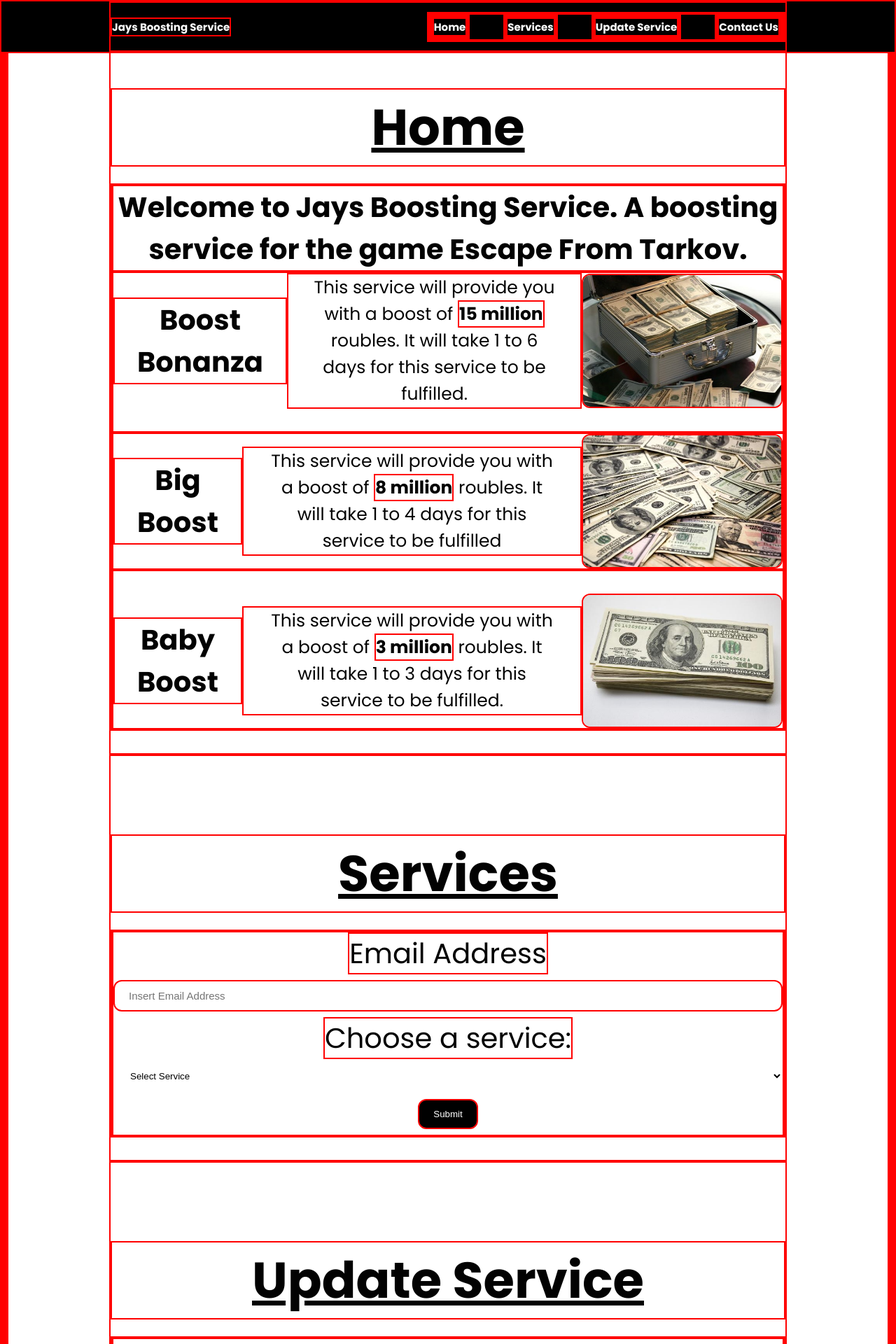
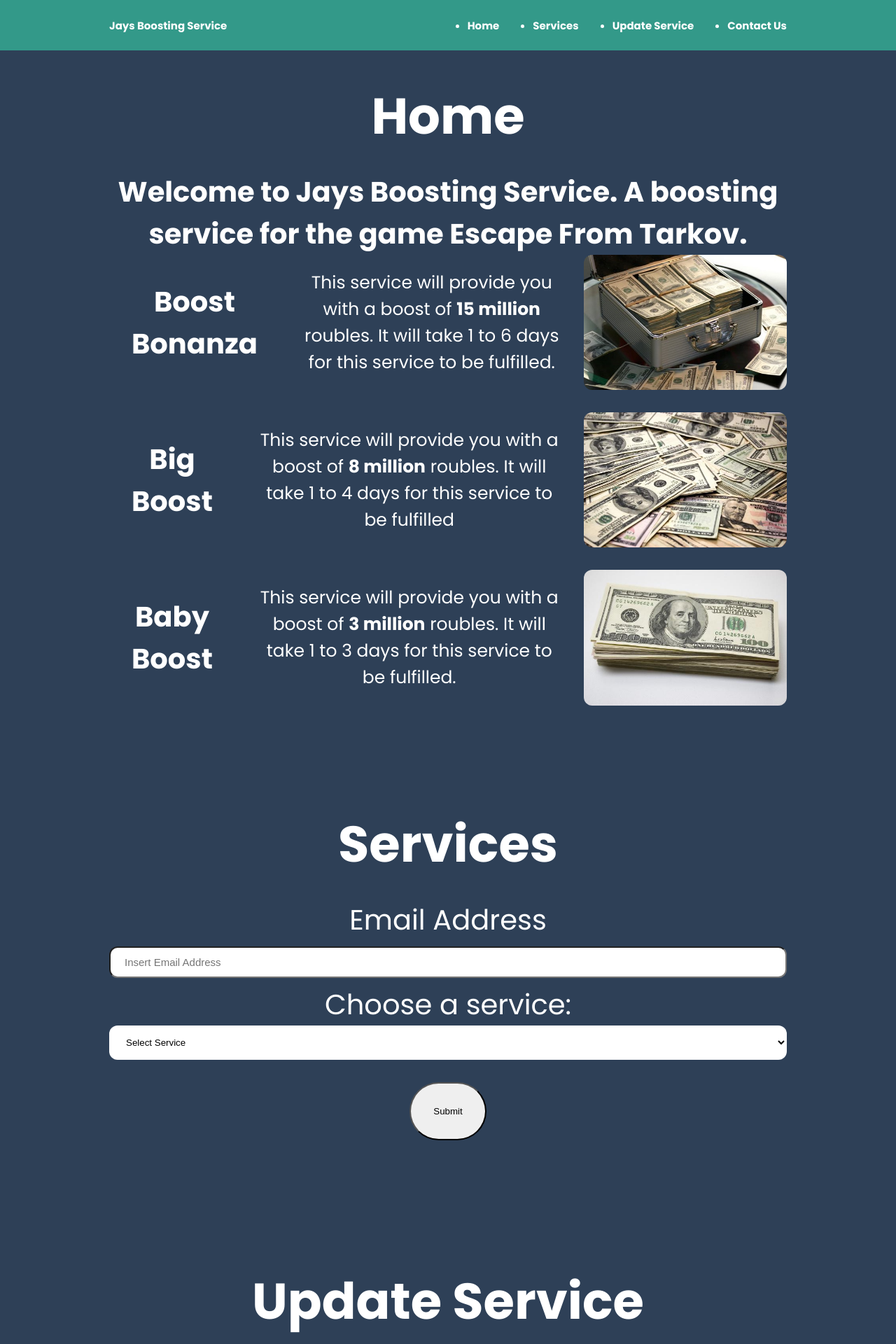
Before and after one commit to Zakky98/JayStore, a React (Create React App) app: page / in a window 1280 px wide. Shown: the top 1920 px of the page at 70% size. Built offline with nearby package versions, Linux system fonts and the light colour scheme.

Commit message:
Changes to layout and removed unnecessary file

```diff
--- a/src/App.css
+++ b/src/App.css
@@ -1,8 +1,8 @@
-@import url('https://fonts.googleapis.com/css2?family=Poppins:wght@400;700&display=swap');
+@import url("https://fonts.googleapis.com/css2?family=Poppins:wght@400;700&display=swap");
 
-*{
+/* * {
   border: 2px solid red;
-}
+} */
 
 .App {
   text-align: center;
@@ -44,7 +44,7 @@
 }
 
 /*=============== GOOGLE FONTS ===============*/
-@import url('https://fonts.googleapis.com/css2?family=Open+Sans:wght@400;600&display=swap');
+@import url("https://fonts.googleapis.com/css2?family=Open+Sans:wght@400;600&display=swap");
 
 :root {
   --header-height: 3rem;
@@ -53,20 +53,19 @@
   --hue: 174;
   --sat: 63%;
 
-
   --first-color: hsl(var(--hue), var(--sat), 40%);
   --first-color-alt: hsl(var(--hue), var(--sat), 36%);
-  --title-color: rgba(0, 0, 0, 0.993);
-  --text-color: rgba(0, 0, 0, 0.993);
+  --title-color: #fff;
+  --text-color: #fff;
   --body-color: hsl(var(--hue), 100%, 99%);
-  --container-color: rgb(0, 0, 0);
+  --container-color: #2E4057;
 
   /*========== Font and typography ==========*/
-  --body-font: 'Poppins', sans-serif;
+  --body-font: "Poppins", sans-serif;
 
   --h1-font-size: 1.5rem;
-  --normal-font-size: .938rem;
-  --tiny-font-size: .625rem;
+  --normal-font-size: 0.938rem;
+  --tiny-font-size: 0.625rem;
 
   /*========== z index ==========*/
   --z-tooltip: 10;
@@ -74,75 +73,74 @@
 }
 
 /*=============== REUSABLE CSS CLASSES ===============*/
-.section{
+.section {
   padding: 4.5rem 0 2rem;
 }
 
-.section__title{
+.section__title {
   font-size: 72px;
   color: var(--title-color);
   text-align: center;
   margin-bottom: 1.5rem;
-  text-decoration: underline;
 }
 
-.section__height{
+.section__height {
   height: 100vh;
 }
 
 /*=============== BASE ===============*/
-*{
+* {
   box-sizing: border-box;
   padding: 0;
   margin: 0;
 }
 
-html{
+html {
   scroll-behavior: smooth;
 }
 
-body{
+body {
   display: block;
   margin: var(--header-height) 0 0 0;
   font-family: var(--body-font);
   font-size: var(--normal-font-size);
-  background-color: #ffffff;
+  background-color: #2E4057;
   color: var(--text-color);
 }
 
-a{
+a {
   text-decoration: none;
 }
 
-img{
+img {
   max-width: 100%;
   height: auto;
 }
 
 /*=============== NAV ===============*/
-.nav{
+.nav {
   height: var(--header-height);
   display: flex;
   justify-content: space-between;
   align-items: center;
 }
 
-.nav__img{
+.nav__img {
   width: 32px;
   border-radius: 50%;
 }
 
-.nav__logo{
+.nav__logo {
   color: #ffffff;
   font-weight: 600;
 }
 
-.nav__logo:hover{
-  color: #4CAF50;
+.nav__logo:hover {
+  color: #EA526F;
 }
 
-@media screen and (max-width: 767px){
-  .nav__menu{
+@media screen and (max-width: 767px) {
+  .nav__menu {
     position: fixed;
     bottom: 0;
     left: 0;
@@ -154,75 +152,74 @@
     display: grid;
     align-content: center;
     border-radius: 1.25rem 1.25rem 0 0;
-    transition: .4s;
+    transition: 0.4s;
   }
 }
 
 .nav__list,
-.nav__link{
+.nav__link {
   display: flex;
 }
 
-.nav__link{
+.nav__link {
   flex-direction: column;
   align-items: center;
-  row-gap: .25rem;
+  row-gap: 0.25rem;
   color: #ffffff;
   font-weight: 600;
 }
 
-.nav__list{
+.nav__list {
   justify-content: space-around;
 }
 
-.nav__name{
+.nav__name {
   font-size: var(--tiny-font-size);
   display: none; /*minimalist design, hidden labels*/
 }
 
-.nav__icon{
+.nav__icon {
   font-size: 1.5rem;
 }
 
-
 /*=============== HEADER ===============*/
-.header{
+.header {
   position: fixed;
   top: 0;
   left: 0;
   width: 100%;
-  background-color: var(--container-color);
+  background-color: #339989;
   z-index: var(--z-fixed);
-  transition: .4s;
+  transition: 0.4s;
 }
 
 /*=============== LAYOUT ===============*/
-.container{
+.container {
   max-width: 968px;
   margin-left: 1rem;
   margin-right: 1rem;
 }
 
-#home{
+#home {
   height: auto;
   width: auto;
 }
 
-#Services{
+#Services {
   height: auto;
   width: auto;
 }
 
-#ContactUs{
+#ContactUs {
   height: auto;
   width: auto;
 }
 
-.servOne{
-    display: flex;
-    align-items: center;
-    justify-content: space-between;
-    padding-bottom: 2rem;
+.servOne {
+  display: flex;
+  align-items: center;
+  justify-content: space-between;
+  padding-bottom: 2rem;
 }
 
 .servOne h2 {
@@ -235,7 +232,7 @@
   padding-right: 2rem;
 }
 
-.servTwo{
+.servTwo {
   display: flex;
   align-items: center;
   justify-content: space-between;
@@ -251,7 +248,7 @@
   padding-right: 2rem;
 }
 
-.servThree{
+.servThree {
   display: flex;
   align-items: center;
   justify-content: space-between;
@@ -269,53 +266,52 @@
 }
 
 /* For medium devices */
-@media screen and (min-width: 576px){
-  .nav__list{
+@media screen and (min-width: 576px) {
+  .nav__list {
     justify-content: center;
     column-gap: 3rem;
   }
 }
 
-@media screen and (min-width: 767px){
-  body{
+@media screen and (min-width: 767px) {
+  body {
     margin: 0;
   }
 
-  .section{
+  .section {
     padding: 7rem 0 2rem;
   }
 
-  .nav{
+  .nav {
     height: calc(var(--header-height) + 1.5rem); /*4.5rem*/
   }
 
-  .nav__img{
+  .nav__img {
     display: none;
   }
 
-  .nav__icon{
+  .nav__icon {
     display: none;
   }
 
-  .nav__name{
+  .nav__name {
     font-size: var(--normal-font-size);
     display: block; /*Minimalist Design, visible labels*/
   }
 
-  .nav__link:hover{
-    color: #4CAF50;
+  .nav__link:hover {
+    color: #EA526F;
   }
-
 }
 
 /*Minimalist Design*/
-.active-link::before{
-  bottom: -.75rem;
+.active-link::before {
+  bottom: -0.75rem;
 }
 
 /* For large devices */
-@media screen and (min-width: 1024px){
-  .container{
+@media screen and (min-width: 1024px) {
+  .container {
     margin-left: auto;
     margin-right: auto;
   }
@@ -323,7 +319,7 @@
 
 /* Image Spacing/Movement */
 
-.tark1img{
+.tark1img {
   justify-content: center;
   width: 30%;
   height: 30%;
@@ -331,7 +327,7 @@
   /* padding-bottom: 12rem; */
 }
 
-.boostBimg{
+.boostBimg {
   justify-content: center;
   width: 30%;
   height: 30%;
@@ -339,7 +335,7 @@
   /* padding-bottom: 12rem; */
 }
 
-.jayBentimg{
+.jayBentimg {
   justify-content: center;
   width: 30%;
   height: 30%;
@@ -347,22 +343,23 @@
 }
 
 /* Image Text Spacing/Movement */
-.tark1Text{
+.tark1Text {
   text-align: left;
   justify-content: space-around;
 }
 
 /* Page Coloring */
 
-.PageColor{
-  background-color: #ffffff;
+.PageColor {
+  background-color: #2E4057 ;
   overflow-y: hidden;
 }
 
 /* Button Customisation */
 
-.buyButton{
-  background-color: #ffffff; color: rgb(0, 0, 0);
+.buyButton {
+  background-color: #006E90;
+  color: rgb(0, 0, 0);
   border: none;
   border-radius: 12px;
   color: black;
@@ -377,21 +374,21 @@
 }
 
 /* updateService Buttons */
-.refId button{
+.refId button {
   cursor: pointer;
   padding: 2rem;
   margin: 2rem;
   border-radius: 12rem;
 }
 
-.refId button:hover{
+.refId button:hover {
   color: white;
-  background-color: #4CAF50;
+  background-color: #EA526F;
 }
 
 /* Services Form */
 
-input[type=text] {
+input[type="text"] {
   width: 100%;
   padding: 12px 20px;
   margin: 8px 0;
@@ -399,7 +396,6 @@
   border-radius: 12px;
   font-size: var(--normal-font-size);
 }
-
 
 select {
   cursor: pointer;
@@ -410,23 +406,16 @@
   background-color: white;
 }
 
-.refId{
-  padding-top: 12rem;
+.subButton {
+  cursor: pointer;
+  padding: 2rem;
+  margin: 2rem;
+  border-radius: 12rem;
 }
 
-.subButton{
-  cursor: pointer;
-  border-radius: 12px;
-  background-color: black;
-  box-sizing: border-box;
-  padding: 12px 20px;
-  margin: 8px 0;
+.subButton:hover {
   color: white;
-}
-
-.subButton:hover{
-  color: white;
-  background-color: #4CAF50;
+  background-color: #EA526F;
 }
 /* Contact Info Styling */
 
@@ -434,9 +423,8 @@
   font-size: 30px;
 }
 
-
 .contactInfo li {
-
+  padding-top: 2rem;
 }
 
 .contactInfo p {
@@ -445,29 +433,25 @@
 
 /* Home Section Styling */
 
-.homePage h2{
+.homePage h2 {
   font-size: 40px;
 }
 
-.homePage p{
+.homePage p {
   font-size: 25px;
 }
 
 /* Service Section Styling */
 
-.servicePage label{
+.servicePage label {
   font-size: 40px;
 }
 
 /* Update Service Styling */
 
-#UpdateService {
-  overflow: scroll;
-}
-
 /* Footer Styling  */
 footer {
-  background-color: #000000;
+  background-color: #339989;
 }
 
 .footer_container {
@@ -476,16 +460,12 @@
 
 .footer_title {
   color: #ffffff;
-  margin-bottom: .25rem;
-  padding-left: 5rem;
-  padding-bottom: 1.5rem;
   padding-top: 1rem;
 }
 
 .footer_subtitle {
   color: #ffffff;
   font-size: 18px;
-  padding-left: 5rem;
 }
 
 .footer_socials {
@@ -502,12 +482,5 @@
 }
 
 .footer_socials a:hover {
-  color: #4CAF50;
-
+  color: #EA526F;
 }
-
-
-
-
-/* REMIND SNAKES, DELETE SERVICE SHOULD BE IN
-SAME PLACE AS UPDATE SERVICE */
```
Also changed, not shown: src/Components/SelectService.js (deleted, +0 -21 lines).
